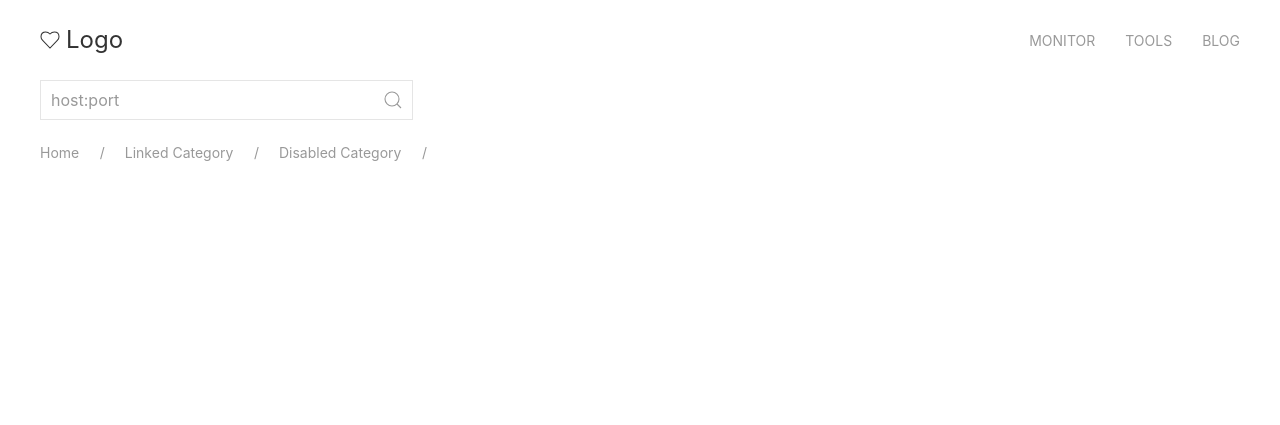
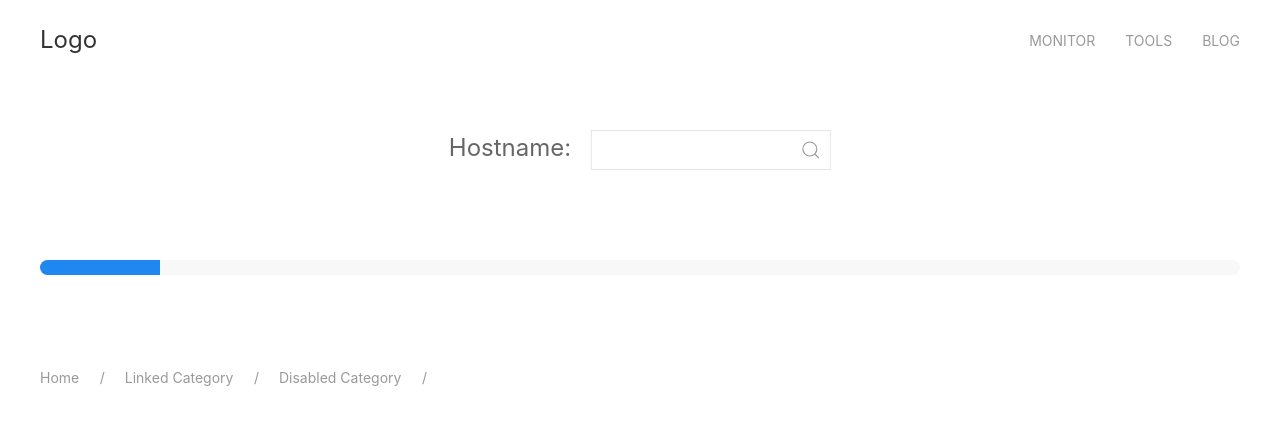
Before and after one commit to rashed-c/sslally, a Django app: page / in a window 1280 px wide. Shown: the top 425 px of the page. Run offline with Django 3.2, Linux system fonts and the light colour scheme; parts of the project's set-up code (start-up, migrations or seed data) failed here and were passed over; some libraries are stand-ins or nearby versions.

Commit message:
Made the html templates cleaner

```diff
--- a/polls/templates/polls/base.html
+++ b/polls/templates/polls/base.html
@@ -11,7 +11,7 @@
     <div class="uk-container">
     <nav class="uk-navbar-container uk-navbar-transparent" uk-navbar>
         <ul class="uk-navbar-nav">
-            <a class="uk-navbar-item uk-logo" href="#"> <span uk-icon="heart"></span> Logo</a>
+            <a class="uk-navbar-item uk-logo" href="/">Logo</a>
             </ul>
 
         <div class="uk-navbar-right">
@@ -31,6 +31,7 @@
 </body>
 
 <footer>
+        <div class="uk-margin-large-top">
         <div class="uk-container">
             <ul class="uk-breadcrumb">
                 <li><a href="#">Home</a></li>
@@ -39,5 +40,6 @@
                 <li><span></span></li>
             </ul>
         </div>
+        </div>
 </footer>
 </html>
--- a/polls/templates/polls/home.html
+++ b/polls/templates/polls/home.html
@@ -7,8 +7,8 @@
         <a href="#">Monitor</a>
         <div class="uk-navbar-dropdown">
             <ul class="uk-nav uk-navbar-dropdown-nav">
-                <li class="uk-active"><a href="#">SSL</a></li>
-                <li><a href="ping/">Ping</a></li>
+                <li class="uk-active"><a href="#">SSL Monitor</a></li>
+                <li><a href="ping/">Ping Monitor</a></li>
             </ul>
         </div>
     </li>
@@ -25,16 +25,32 @@
     <li><a href="#">Blog</a></li>
 {% endblock %}
 
+$.ajax({
+    type: "GET",
+    dataType: "json",
+    url:"/updata/",
+    success: function(data)
+    {
+        alert("i got data now i will parse it as i want to display it");
+    },
 
-    {% block content %}
-            <div class="uk-grid-match uk-child-width-1-3@m" uk-grid>
-                <div class="uk-margin">
+    })
+
+{% block content %}
+    <div class="uk-flex-inline uk-position-center uk-position-relative uk-margin-large-top">
+                    <div class="uk-text-large uk-margin-right">Hostname:</div>
+                    <div>
                     <form class="uk-search uk-search-default" action="result">
                         <a href="result" class="uk-search-icon-flip" uk-search-icon></a>
-                        <input class="uk-search-input" type="search" placeholder="host:port" name="website_port">
+                        <input class="uk-search-input" type="search" placeholder="" name="website_port">
                     </form>
-                </div>
-            </div>
-        </div>
+                    </div>
     </div>
-    {% endblock %}
+
+
+    <div class="uk-margin-large-top">
+    <progress class="uk-progress" value="1" max="10"></progress>
+    </div>
+
+
+{% endblock %}
```
Also changed, not shown: polls/templates/polls/result.html (+13 -8 lines).
